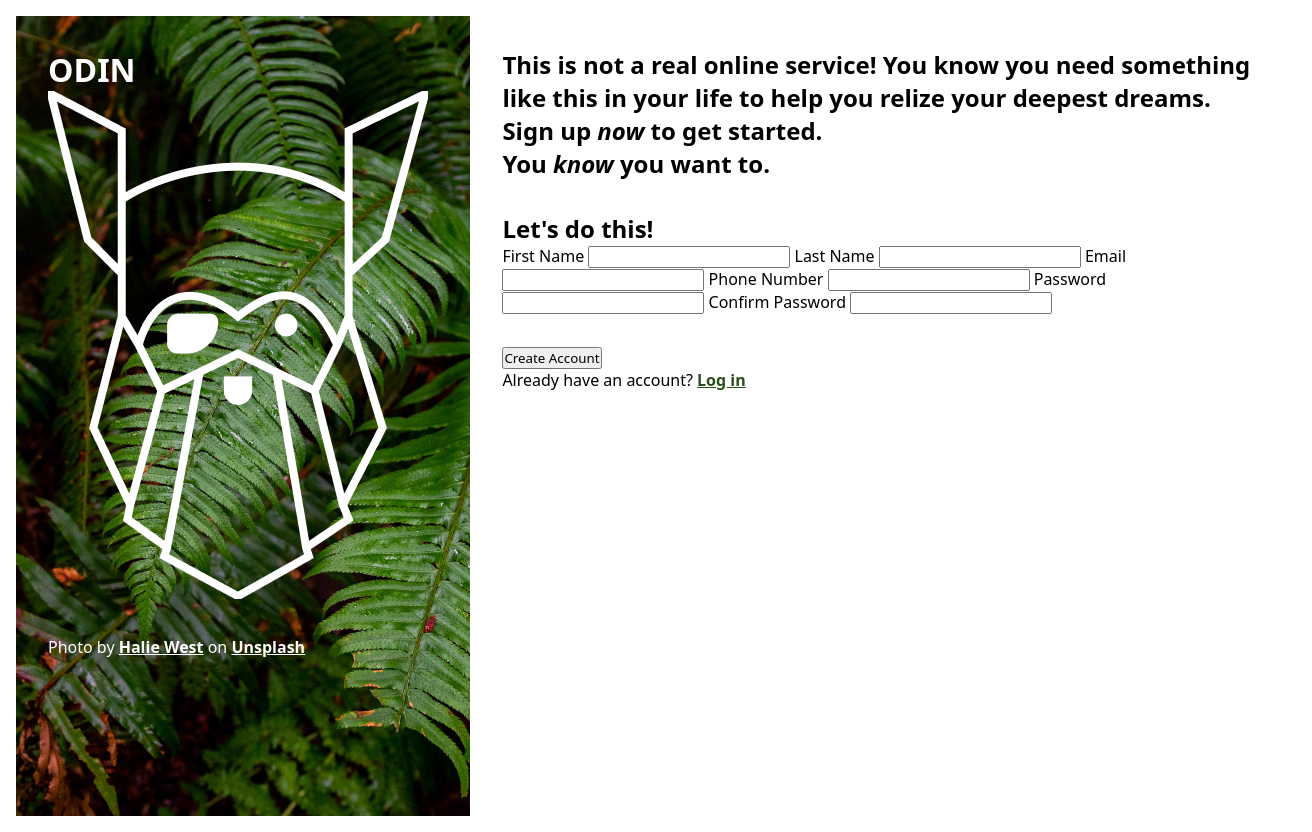
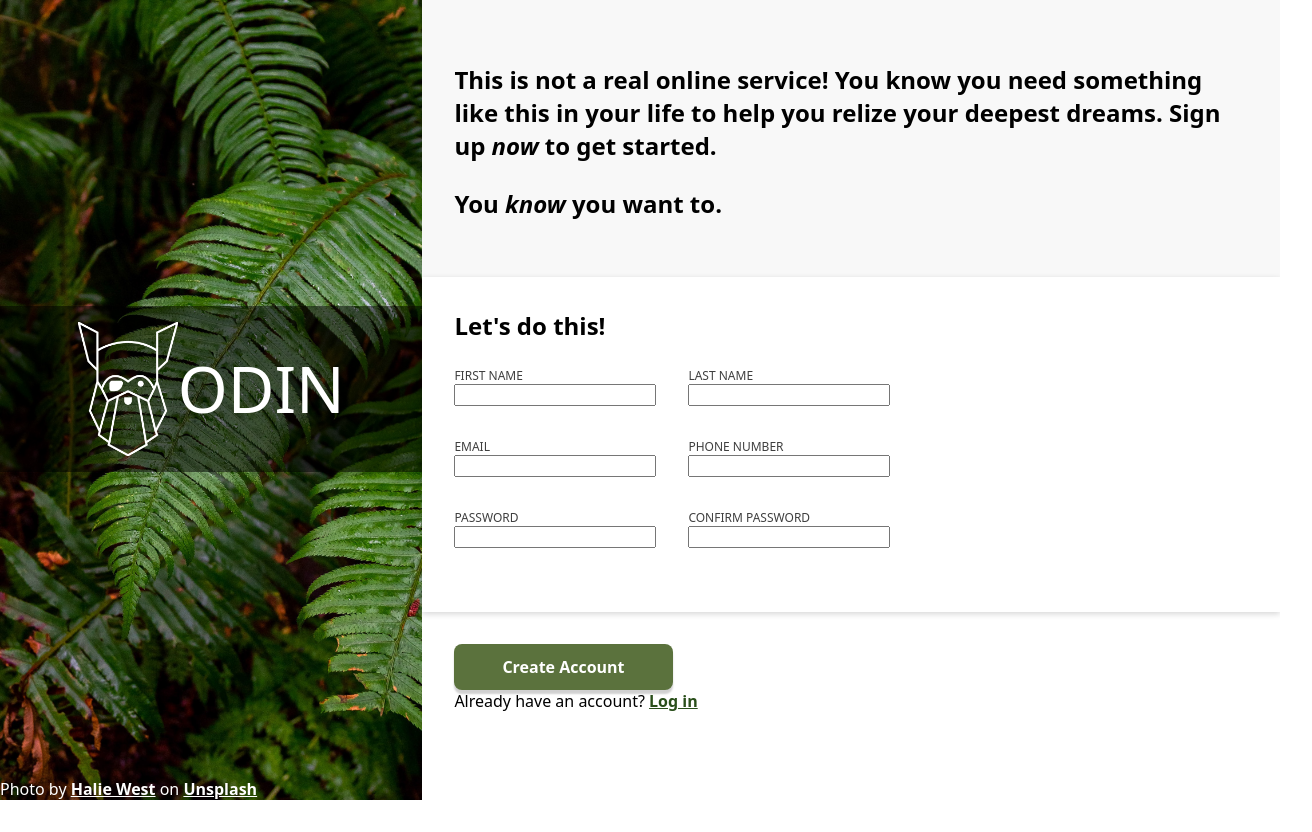
Before and after one commit to pickfr/odin-sign-up-form, a plain HTML site: page index.html in a window 1280 px wide. Shown: the whole page, 1312 px wide, since content can reach past the window. After the commit the page ends 800 px from the top, so only its background shows below. Drawn offline with Linux system fonts and the light colour scheme.

Commit message:
Adds left side and right side signup form styles

```diff
--- a/index.html
+++ b/index.html
@@ -15,9 +15,11 @@
         <!-- IMAGE CONTAINER -->
 
         <div class="side-image-container">
+            <div class="logo-container">
                 <div class="logo">
+                    <img src="images/logos/odin-logo.png" alt="Odin Logo">
                     <h1>ODIN</h1>
-                <img src="images/logos/odin-logo.png" alt="Odin Logo">
+                </div>
             </div>
 
             <div>Photo by <a href="/">Halie West</a> on <a href="">Unsplash</a></div>
@@ -28,7 +30,7 @@
 
         <div class="sign-up-container">
 
-            <div class="header">
+            <div class="header right">
                 <h2>
                     This is not a real online service! You know you need something like this in your life to help you
                     relize your deepest dreams.
@@ -39,33 +41,46 @@
                 </h2>
             </div>
 
-            <div class="content">
+            <div class="content right">
 
                 <h2>Let's do this!</h2>
 
                 <form action="/submit-signup" method="post">
 
+
+                    <div class="input-group">
                         <label for="user-first-name">First Name</label>
                         <input type="text" name="user-first-name" id="first-name">
+                    </div>
 
+                    <div class="input-group">
                         <label for="user-last-name">Last Name</label>
                         <input type="text" name="user-last-name" id="last-name">
+                    </div>
 
+                    <div class="input-group">
                         <label for="user-email">Email</label>
                         <input type="email" name="user-email" id="user-email">
+                    </div>
 
+                    <div class="input-group">
                         <label for="user-phone-number">Phone Number</label>
                         <input type="number" name="user-phone-number" id="phone-number">
+                    </div>
 
+                    <div class="input-group">
                         <label for="user-pwd">Password</label>
                         <input type="password" name="user-pwd" id="password">
+                    </div>
 
+                    <div class="input-group">
                         <label for="user-pwd-confirm">Confirm Password</label>
                         <input type="password" name="user-pwd-confirm" id="confirm-password">
+                    </div>
 
             </div>
 
-            <div class="footer">
+            <div class="footer right">
 
                 <button type="submit">Create Account</button>
 
--- a/style.css
+++ b/style.css
@@ -7,22 +7,27 @@
     font-family: system-ui, -apple-system, BlinkMacSystemFont, 'Segoe UI', Roboto, Oxygen, Ubuntu, Cantarell, 'Open Sans', 'Helvetica Neue', sans-serif;
 }
 
+.right h1,.right h2,.right h3,h4,h5,h6,p{
+    margin-bottom: 25px;
+}
+
 a:link,a:visited{
     color: rgb(41, 78, 26);
     font-weight: 800;
 }
 
-div{
-    padding: 1rem;
+body{
+    display: flex;
 }
-
-
 
 .container{
     display: flex;
     height: 100vh;
     width: 100%;
 }
+
+/* Side Container - Logo*/
+
 
 .side-image-container{
     display: flex;
@@ -39,3 +44,89 @@ div{
     color: white;
     text-decoration: underline;
 }
+
+
+.logo{
+    display: flex;
+    width: 100%;
+    align-items: center;
+    justify-content: center;
+    background: #00000080;
+    padding: 1rem 0 1rem 0;
+}
+
+.logo>img{
+    height: auto;
+    max-width: 100px;
+}
+
+.logo-container{
+    display: flex;
+    flex-grow: 1;
+    align-items: center;
+}
+
+.logo>h1{
+    font-weight: 200;
+    font-size: 4rem;
+}
+
+/* Side Container - Sign Up form */
+
+.sign-up-container{
+    display: flex;
+    flex-direction: column;
+    justify-content: space-between;
+}
+
+.right{
+    padding: 2rem;
+}
+
+.header{
+    display: flex;
+    flex-direction: column;
+    justify-content: end;
+    flex-grow: 1;
+    background: #f8f8f8;
+}
+
+.content{
+    background: #ffffff;
+    box-shadow: 0px 2px 6px #0000002a;
+    flex-grow: 1;
+}
+
+.footer{
+    flex-grow: 1;
+}
+
+label{
+    text-transform: uppercase;
+    color: rgb(63, 63, 63);
+    font-weight: 500;
+    font-size: 0.75rem;
+}
+
+form{
+    display:flex;
+    flex-wrap: wrap;
+    gap: 2rem;
+    max-width: 35rem;
+}
+
+.input-group{
+    display: flex;
+    flex-direction: column;
+}
+
+button{
+    background: #5b723d;
+    color: #ffffff;
+    font-size: 1rem;
+    font-weight: 700;
+    padding: 0.75rem 3rem 0.75em 3rem;
+    border-radius: 8px;
+    border: none;
+    box-shadow: 0 4px 2px #0000002f;
+}
```
Lines whose indentation alone changed are shown as unchanged.
